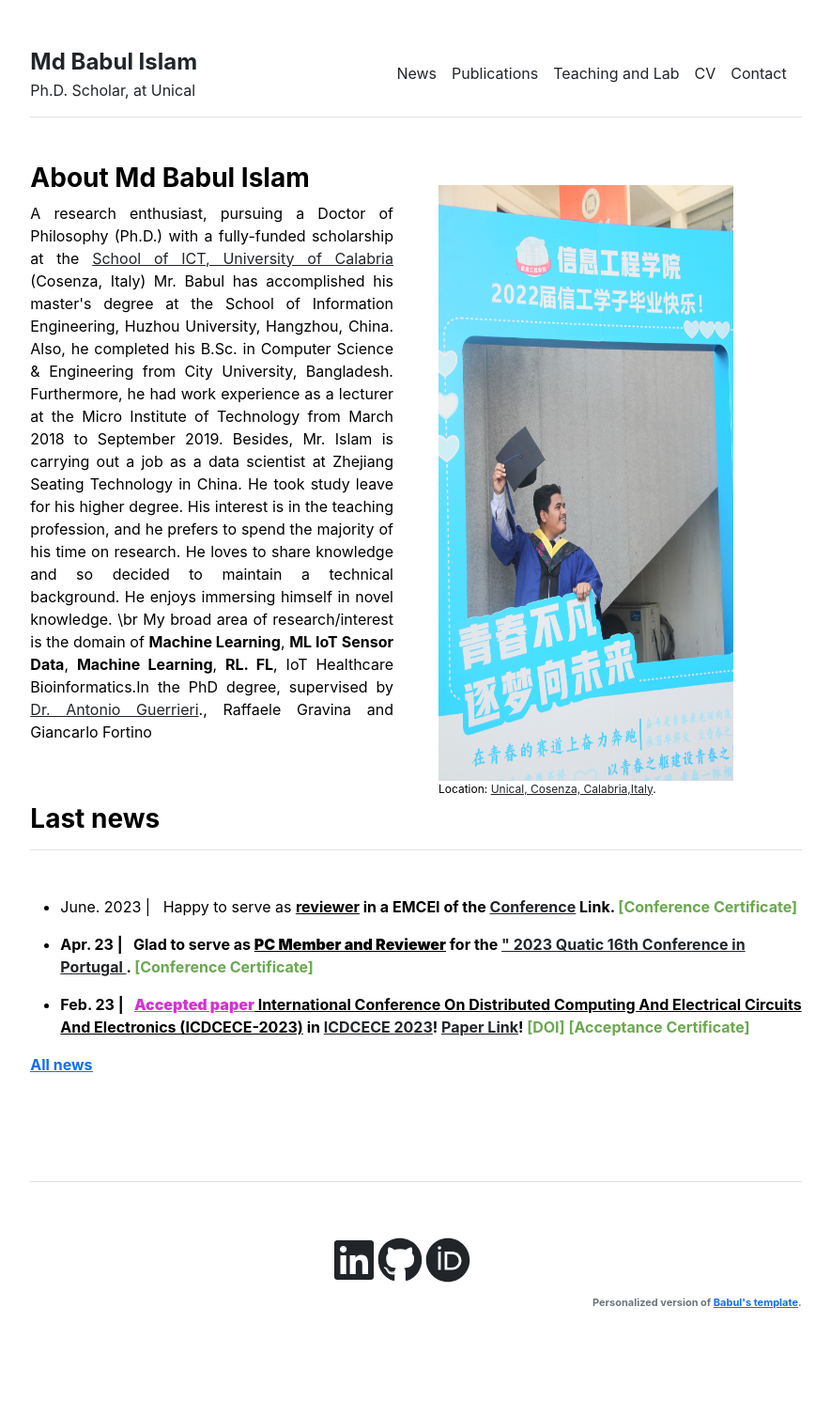
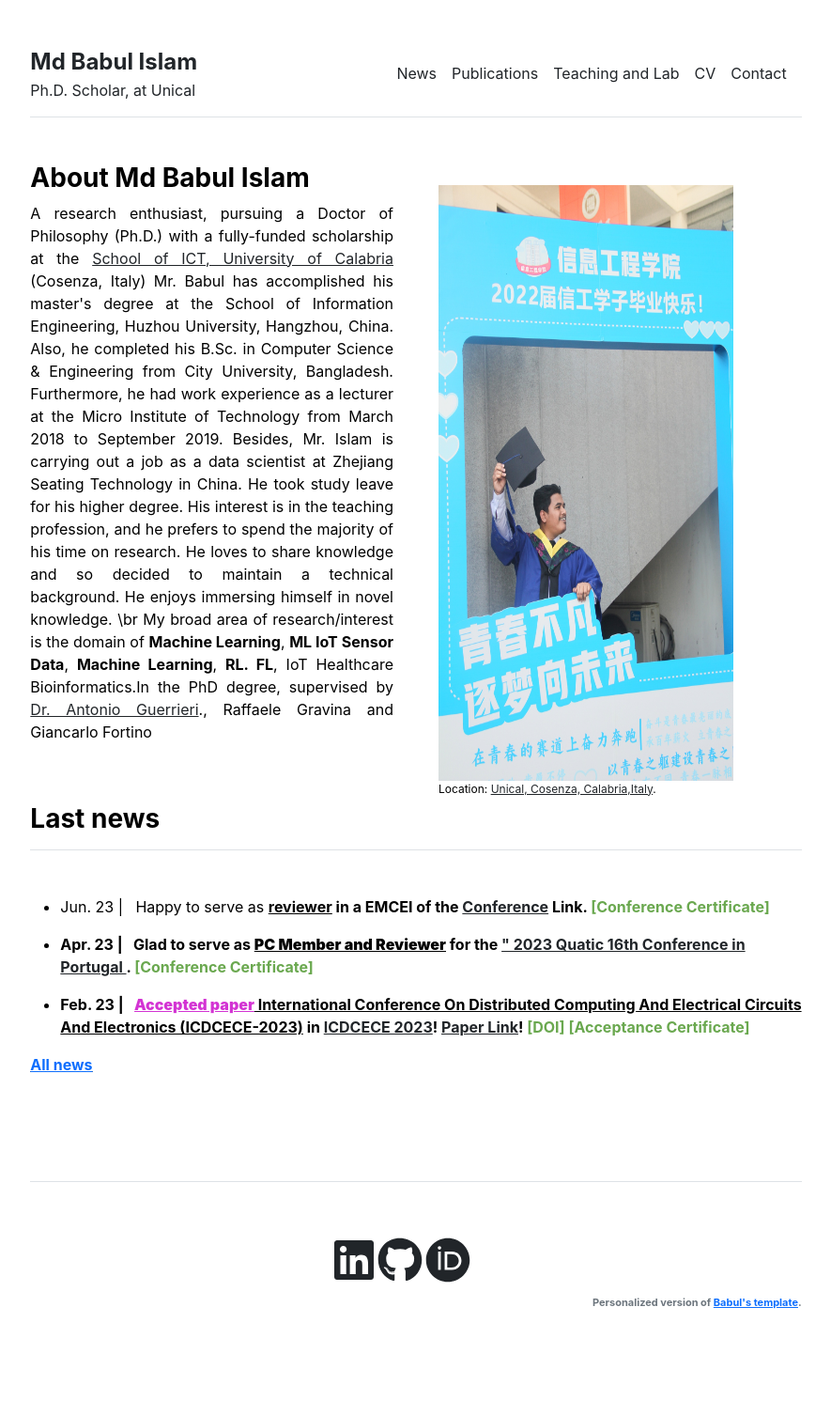
Before and after one commit to babulcseian/babulcseian.github.io, a Jekyll site: the page built from index.md, in a window 1280 px wide. Shown: the whole page at 94% size, without its empty margins (197-1082 px from the left). Built offline with Jekyll 4.4.1, drawn with Linux system fonts in a browser that asks for light colours; a style sheet for code colours, icons or effects is not loaded.

Commit message:
Update news.yml

```diff
--- a/_data/news.yml
+++ b/_data/news.yml
@@ -1,3 +1,3 @@
-- {message: 'June. 2023 | &nbsp; Happy to serve as <u><b>reviewer</u> in a EMCEI of the <a class="other" href="http://emcei.net/">Conference</a> Link. <a class="paper" href="publications/Certificate/Review%20Certificate%20EMCEI-23%20.pdf">[Conference Certificate]</a>', last: '1'}
+- {message: 'Jun. 23 | &nbsp; Happy to serve as <u><b>reviewer</u> in a EMCEI of the <a class="other" href="http://emcei.net/">Conference</a> Link. <a class="paper" href="publications/Certificate/Review%20Certificate%20EMCEI-23%20.pdf">[Conference Certificate]</a>', last: '1'}
 - {message: 'Apr. 23 | &nbsp; Glad to serve as <u><b>PC Member and Reviewer</b></u> for the <a class="other"https://2023.quatic.org/home>" 2023 Quatic 16th Conference in Portugal </a>. <a class="paper" href="publications/Certificate/QUATIC%202023.pdf">[Conference Certificate]</a>', last: '1'}
 - {message: 'Feb. 23 | &nbsp; <b style="color:rgba(200,0,200,0.8);"><u>Accepted paper</b> International Conference On Distributed Computing And Electrical Circuits And Electronics (ICDCECE-2023)</u> in <a class="other" href="https://icdcece.in/index.php">ICDCECE 2023</a>! <a class="other" href="https://ieeexplore.ieee.org/abstract/document/10151254">Paper Link</a>! <a class="paper" href="https://ieeexplore.ieee.org/abstract/document/10151254">[DOI]</a> <a class="paper" href="publications/Certificate/1-ICDCECE-2023%20Participation%20Certificate6.jpg">[Acceptance Certificate]</a>', last: '1'}
```
